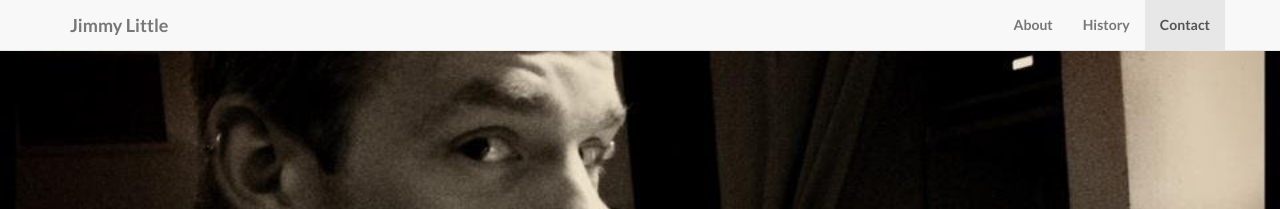
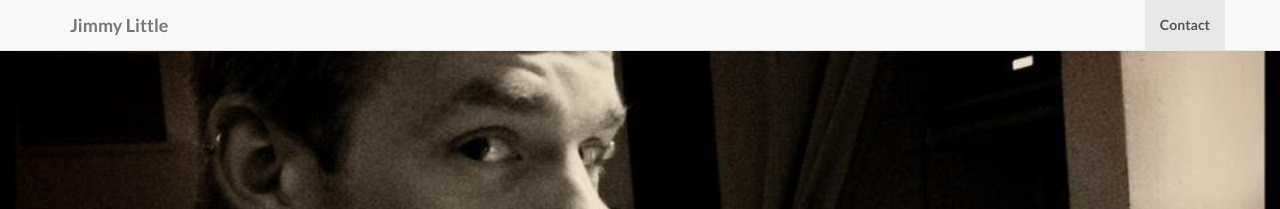
Before and after one commit to jimmy-landing-page/landing-page.github.io, a Jekyll site: the page built from index.html, in a window 1280 px wide. Shown: the top 209 px of the page. Built offline with Jekyll 4.4.1, drawn with Linux system fonts in a browser that asks for light colours.

Commit message:
overhaul

```diff
--- a/_config.yml
+++ b/_config.yml
@@ -35,3 +35,5 @@ social:
     url: https://www.pinterest.com/jimmylittle
   - title: youtube
     url: https://www.youtube.com/channel/UC5iog8proR-icv1vv48awOQ
+
+exclude: ["/_site"]
--- a/_includes/header.html
+++ b/_includes/header.html
@@ -14,12 +14,6 @@
         <!-- Collect the nav links, forms, and other content for toggling -->
         <div class="collapse navbar-collapse" id="bs-example-navbar-collapse-1">
             <ul class="nav navbar-nav navbar-right">
-            	<li>
-                    <a class="page-scroll" href="#about">About</a>
-                </li>
-                <li>
-                    <a class="page-scroll" href="#services">History</a>
-                </li>
                 <li>
                     <a class="page-scroll" href="#contact">Contact</a>
                 </li>
```
Also changed, not shown: 6 other files.
